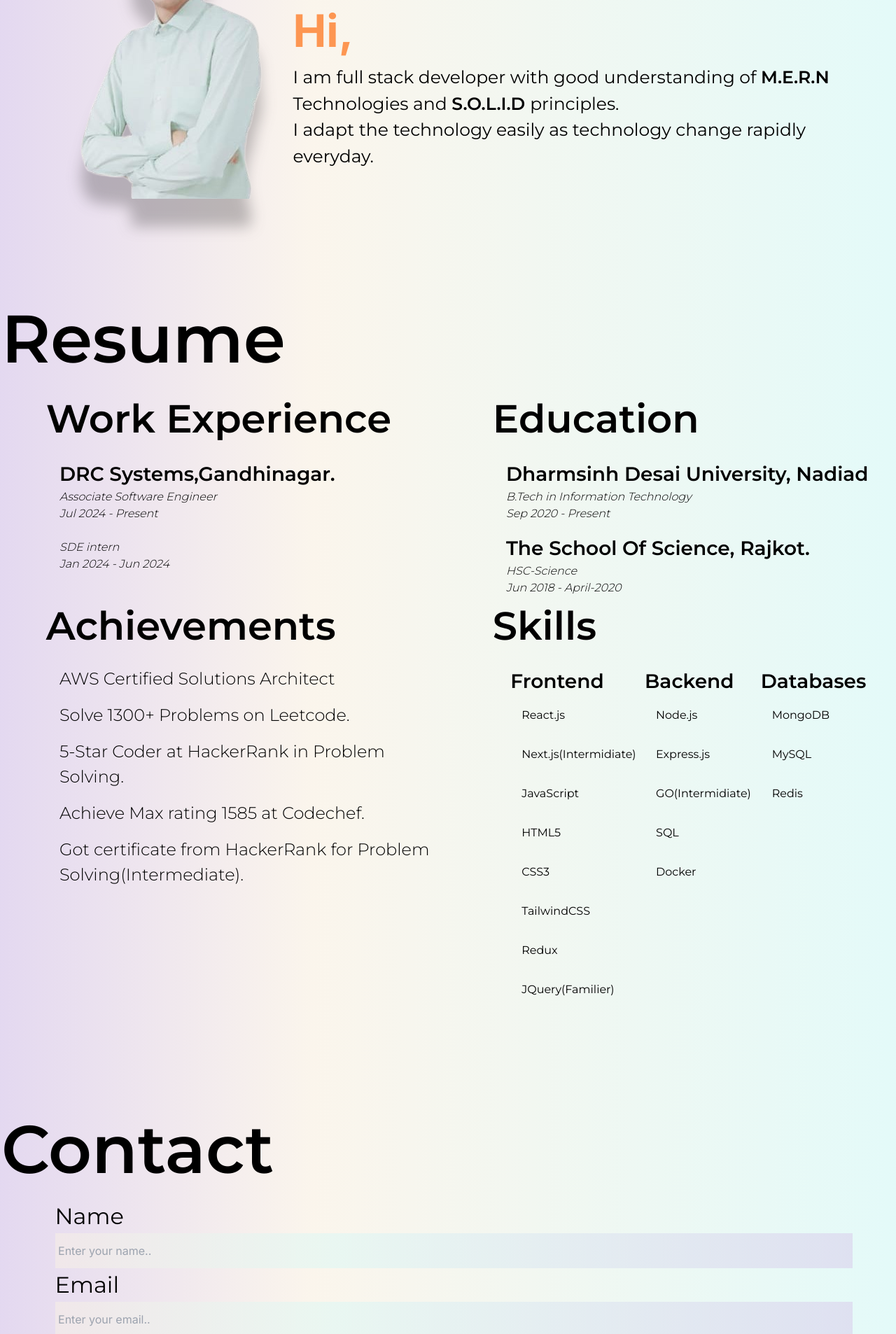
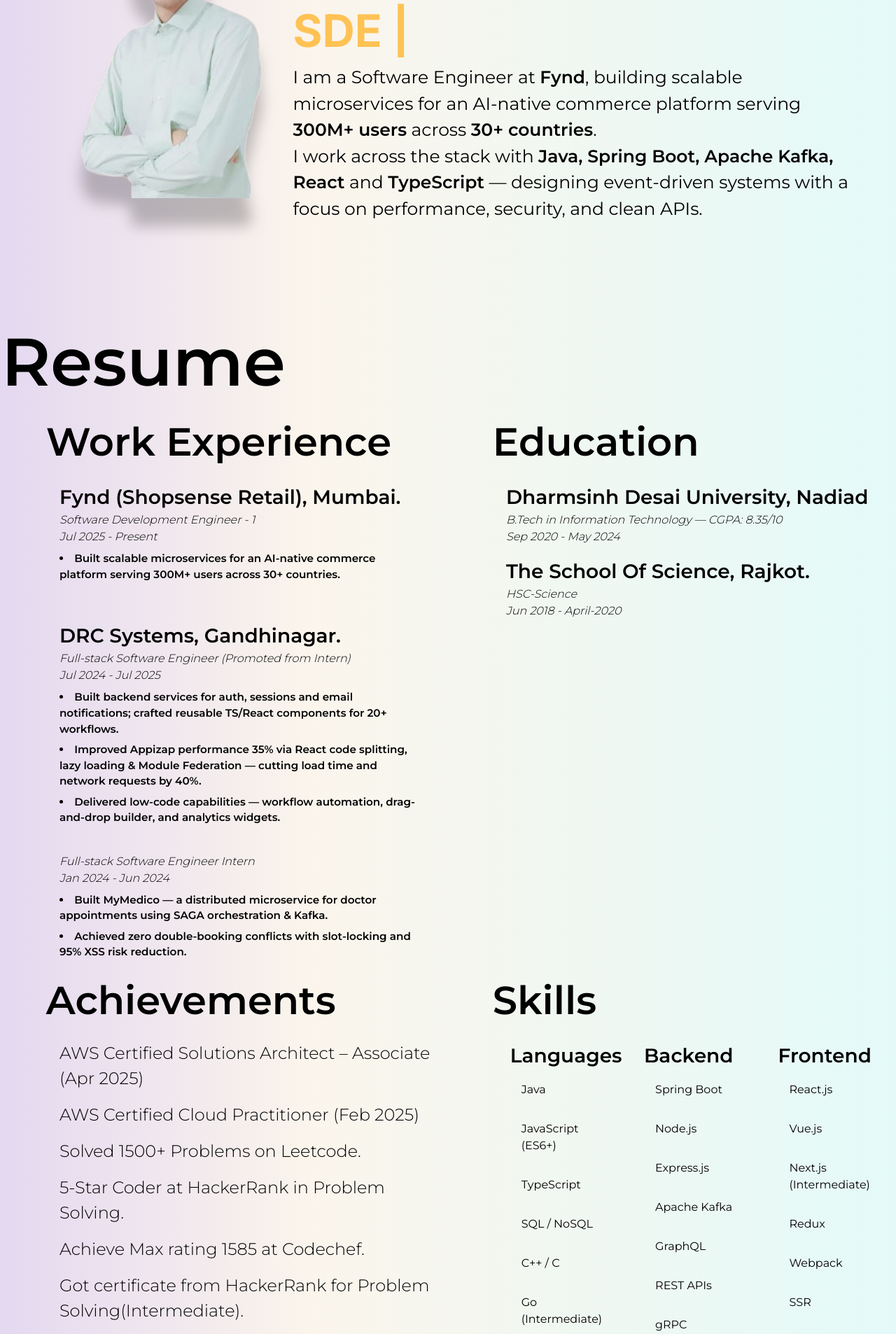
Before and after one commit to Fenilpanseriya/portfolio, a Next.js app: page / in a window 1280 px wide. Shown: the part 340-2246 px from the top of the page at 70% size. Built offline with nearby package versions, Linux system fonts and the light colour scheme.

Commit message:
update portfolio

```diff
--- a/src/app/globals.css
+++ b/src/app/globals.css
@@ -565,8 +565,28 @@
 
 }
 
-.frontend .backend .database{
+.frontend, .backend, .database, .devops, .languages, .testing{
   width: 30%;
+}
+.boxes .role-highlights{
+  margin-left: 13%;
+  margin-top: 0.5rem;
+  margin-bottom: 0.5rem;
+  font-family: 'Montserrat', sans-serif;
+  font-size: 0.95rem;
+  line-height: 1.5;
+  padding-right: 5%;
+}
+.boxes .role-highlights li{
+  margin-bottom: 0.4rem;
+  list-style: disc inside;
+}
+@media only screen and (max-width:768px){
+  .boxes .role-highlights{
+    margin-left: 5%;
+    padding-right: 5%;
+    font-size: 0.85rem;
+  }
 }
 .skills  ul{
   font-family: 'Montserrat', sans-serif;
@@ -574,7 +594,12 @@
 
 
 }
-.skills .frontend h3{
+.skills .frontend h3,
+.skills .backend h3,
+.skills .database h3,
+.skills .devops h3,
+.skills .languages h3,
+.skills .testing h3{
   font-family: 'Montserrat', sans-serif;
   font-size: 1.75rem;
   font-weight: 600;
@@ -612,7 +637,12 @@
  .skills h3{
   margin-left: 1%;
  }
-  .skills .frontend h3{
+  .skills .frontend h3,
+  .skills .backend h3,
+  .skills .database h3,
+  .skills .devops h3,
+  .skills .languages h3,
+  .skills .testing h3{
     font-size: 1rem;
     margin-left: 3%;
   }
--- a/src/app/page.jsx
+++ b/src/app/page.jsx
@@ -52,7 +52,6 @@
         </button>
         <div className={`menu ${menuOpen ? 'open' : ''}`}>
           <ul className="menuItems">
-            <li><a href="https://drive.google.com/file/d/10ZQunUeQZUmcztPSTB_pDKNCA8_VojSt/view?usp=drive_link" target="_blank" rel="noopener noreferrer">Resume</a></li>
             <li className="aboutme" onClick={handleScroll}>About Me</li>
             <li className="skill" onClick={handleScroll}>Skills</li>
             <li><a href="https://github.com/Fenilpanseriya?tab=repositories" target="_blank" rel="noopener noreferrer">Project</a></li>
@@ -72,9 +71,11 @@
             <div className="animation">
               <TypeAnimation
                 sequence={[
-                  "Hi,I'm Fenil.",
+                  "Hi, I'm Fenil.",
                   1000,
-                  " I'm Full Stack Developer.",
+                  " I'm a Full Stack Developer.",
+                  1000,
+                  " SDE @ Fynd.",
                   1000,
                 ]}
                 wrapper="span"
@@ -89,13 +90,15 @@
               />
             </div>
             <p>
-              I am full stack developer with good understanding of{" "}
-              <strong>M.E.R.N</strong> Technologies and{" "}
-              <strong>S.O.L.I.D </strong>principles.
+              I am a Software Engineer at <strong>Fynd</strong>, building
+              scalable microservices for an AI-native commerce platform serving{" "}
+              <strong>300M+ users</strong> across <strong>30+ countries</strong>.
             </p>
             <p>
-              I adapt the technology easily as technology change rapidly
-              everyday.
+              I work across the stack with <strong>Java, Spring Boot, Apache
+              Kafka, React</strong> and <strong>TypeScript</strong> — designing
+              event-driven systems with a focus on performance, security, and
+              clean APIs.
             </p>
           </div>
         </div>
@@ -106,18 +109,34 @@
 
           <div className="boxes">
             <h2>Work Experience</h2>
-            <h3>DRC Systems,Gandhinagar.</h3>
-            <p>Associate Software Engineer</p>
-            <p>Jul 2024 - Present</p>
+            <h3>Fynd (Shopsense Retail), Mumbai.</h3>
+            <p>Software Development Engineer - 1</p>
+            <p>Jul 2025 - Present</p>
+            <ul className="role-highlights">
+              <li>Built scalable microservices for an AI-native commerce platform serving 300M+ users across 30+ countries.</li>
+            </ul>
             <br/>
-            <p>SDE intern</p>
+            <h3>DRC Systems, Gandhinagar.</h3>
+            <p>Full-stack Software Engineer (Promoted from Intern)</p>
+            <p>Jul 2024 - Jul 2025</p>
+            <ul className="role-highlights">
+              <li>Built backend services for auth, sessions and email notifications; crafted reusable TS/React components for 20+ workflows.</li>
+              <li>Improved Appizap performance 35% via React code splitting, lazy loading & Module Federation — cutting load time and network requests by 40%.</li>
+              <li>Delivered low-code capabilities — workflow automation, drag-and-drop builder, and analytics widgets.</li>
+            </ul>
+            <br/>
+            <p>Full-stack Software Engineer Intern</p>
             <p>Jan 2024 - Jun 2024</p>
+            <ul className="role-highlights">
+              <li>Built MyMedico — a distributed microservice for doctor appointments using SAGA orchestration & Kafka.</li>
+              <li>Achieved zero double-booking conflicts with slot-locking and 95% XSS risk reduction.</li>
+            </ul>
           </div>
           <div className="boxes">
             <h2>Education</h2>
             <h3>Dharmsinh Desai University, Nadiad</h3>
-            <p>B.Tech in Information Technology</p>
-            <p>Sep 2020 - Present</p>
+            <p>B.Tech in Information Technology — CGPA: 8.35/10</p>
+            <p>Sep 2020 - May 2024</p>
             <h3>The School Of Science, Rajkot.</h3>
             <p>HSC-Science</p>
             <p>Jun 2018 - April-2020</p>
@@ -126,12 +145,15 @@
             <h2 className="h23">Achievements</h2>
             <h4>
               <a href="https://www.credly.com/badges/f6235e99-1d7b-48f5-84b5-0976a409429a">
-                AWS Certified Solutions Architect
+                AWS Certified Solutions Architect – Associate (Apr 2025)
               </a>
             </h4>
             <h4>
+              AWS Certified Cloud Practitioner (Feb 2025)
+            </h4>
+            <h4>
               <a href="https://leetcode.com/fenilpanseriya/">
-                Solve 1300+ Problems on Leetcode.{" "}
+                Solved 1500+ Problems on Leetcode.{" "}
               </a>
             </h4>
             <h4>
@@ -155,35 +177,71 @@
           <div className="boxes">
             <h2>Skills</h2>
             <div className="skills">
-              <div div className="frontend">
-                <h3>Frontend</h3>
+              <div className="languages">
+                <h3>Languages</h3>
                 <ul>
-                  <li>React.js</li>
-                  <li>Next.js(Intermidiate)</li>
-                  <li>JavaScript</li>
-                  <li>HTML5</li>
-                  <li>CSS3</li>
-                  <li>TailwindCSS</li>
-                  <li>Redux</li>
-                  <li>JQuery(Familier)</li>
+                  <li>Java</li>
+                  <li>JavaScript (ES6+)</li>
+                  <li>TypeScript</li>
+                  <li>SQL / NoSQL</li>
+                  <li>C++ / C</li>
+                  <li>Go (Intermediate)</li>
                 </ul>
               </div>
               <div className="backend">
                 <h3>Backend</h3>
                 <ul>
+                  <li>Spring Boot</li>
                   <li>Node.js</li>
                   <li>Express.js</li>
-                  <li>GO(Intermidiate)</li>
-                  <li>SQL</li>
-                  <li>Docker</li>
+                  <li>Apache Kafka</li>
+                  <li>GraphQL</li>
+                  <li>REST APIs</li>
+                  <li>gRPC</li>
+                </ul>
+              </div>
+              <div className="frontend">
+                <h3>Frontend</h3>
+                <ul>
+                  <li>React.js</li>
+                  <li>Vue.js</li>
+                  <li>Next.js (Intermediate)</li>
+                  <li>Redux</li>
+                  <li>Webpack</li>
+                  <li>SSR</li>
+                  <li>HTML5 / CSS3</li>
+                  <li>TailwindCSS</li>
                 </ul>
               </div>
               <div className="database">
-                <h3>Databases</h3>
+                <h3>Databases & Caching</h3>
                 <ul>
+                  <li>PostgreSQL</li>
                   <li>MongoDB</li>
                   <li>MySQL</li>
                   <li>Redis</li>
+                </ul>
+              </div>
+              <div className="devops">
+                <h3>Cloud & DevOps</h3>
+                <ul>
+                  <li>AWS (EC2, S3, Lambda, SES, SQS, SNS, CloudWatch)</li>
+                  <li>Docker</li>
+                  <li>Kubernetes</li>
+                  <li>CI/CD</li>
+                  <li>Git</li>
+                  <li>Grafana / Prometheus</li>
+                </ul>
+              </div>
+              <div className="testing">
+                <h3>Testing</h3>
+                <ul>
+                  <li>Jest</li>
+                  <li>JUnit</li>
+                  <li>Mockito</li>
+                  <li>Jasmine</li>
+                  <li>Postman</li>
+                  <li>Swagger</li>
                 </ul>
               </div>
             </div>
```
